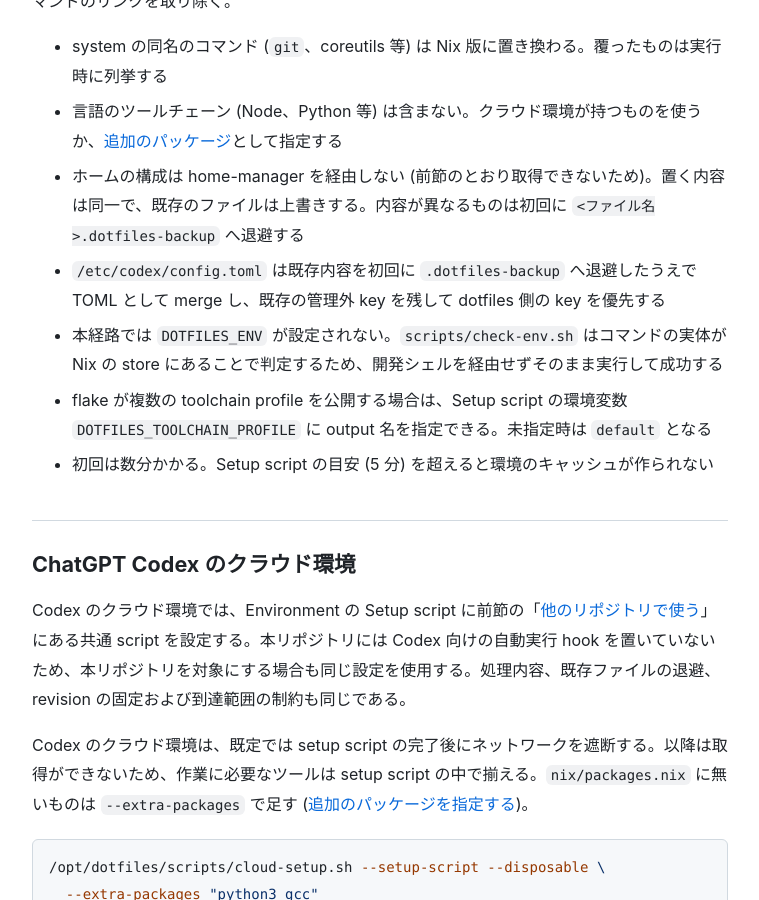
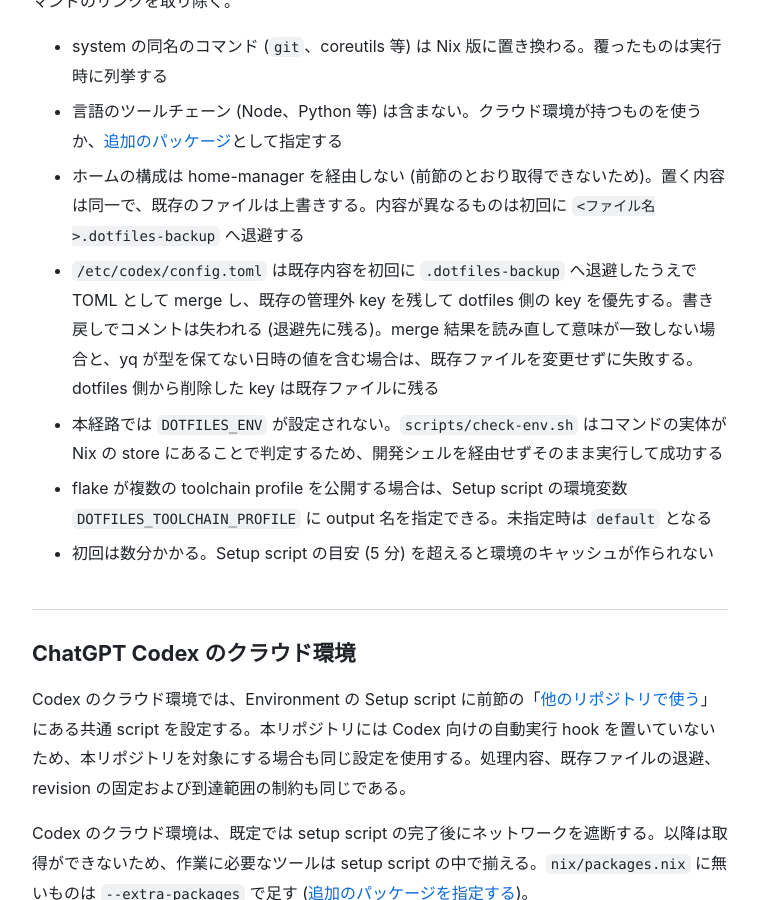
Before and after one commit to sabas0ba/dotfiles, a Jekyll site: the page built from docs/setup.md, in a window 1280 px wide and 900 px high, scrolled down 9397 px. Shown: the whole window, without its empty margins (260-1019 px from the left). Built offline with Jekyll 4.4.1, drawn with Linux system fonts in a browser that asks for light colours; our own code applies the rules of GitHub Pages for plain Markdown files.

Commit message:
fix: Codex の system config の overlay で key が別の table に移る問題を直す
yq の TOML 出力は key の順序を保つだけで並べ替えない。既存ファイルが dotted key
(analytics.enabled = true) や inline table を通常の key より前に置いていると、
後続の key が [analytics] 等の table の下に出力され、意味が変わっていた。

- JSON 経由で merge し、各階層で値を table より前に並べてから TOML に出力する
- 出力を読み直して merge 結果と意味が一致しない場合は既存ファイルを変更せず失敗する
- yq は日時を文字列として書き戻し型が変わるため、日時の値があれば変更せず失敗する
- 上記 2 例を test-cloud-home.sh の回帰検査に加える

Co-Authored-By: Claude Opus 5.5 <noreply@anthropic.com>
Claude-Session: https://claude.ai/code/session_0147Q62Ggtu9uCdFi1ryN2aV

```diff
--- a/docs/setup.md
+++ b/docs/setup.md
@@ -263,7 +263,7 @@ Setup script には `CLAUDE_ENV_FILE` が無く、セッションのシェルは
 - system の同名のコマンド (`git`、coreutils 等) は Nix 版に置き換わる。覆ったものは実行時に列挙する
 - 言語のツールチェーン (Node、Python 等) は含まない。クラウド環境が持つものを使うか、[追加のパッケージ](#追加のパッケージを指定する)として指定する
 - ホームの構成は home-manager を経由しない (前節のとおり取得できないため)。置く内容は同一で、既存のファイルは上書きする。内容が異なるものは初回に `<ファイル名>.dotfiles-backup` へ退避する
-- `/etc/codex/config.toml` は既存内容を初回に `.dotfiles-backup` へ退避したうえで TOML として merge し、既存の管理外 key を残して dotfiles 側の key を優先する
+- `/etc/codex/config.toml` は既存内容を初回に `.dotfiles-backup` へ退避したうえで TOML として merge し、既存の管理外 key を残して dotfiles 側の key を優先する。書き戻しでコメントは失われる (退避先に残る)。merge 結果を読み直して意味が一致しない場合と、yq が型を保てない日時の値を含む場合は、既存ファイルを変更せずに失敗する。dotfiles 側から削除した key は既存ファイルに残る
 - 本経路では `DOTFILES_ENV` が設定されない。`scripts/check-env.sh` はコマンドの実体が Nix の store にあることで判定するため、開発シェルを経由せずそのまま実行して成功する
 - flake が複数の toolchain profile を公開する場合は、Setup script の環境変数 `DOTFILES_TOOLCHAIN_PROFILE` に output 名を指定できる。未指定時は `default` となる
 - 初回は数分かかる。Setup script の目安 (5 分) を超えると環境のキャッシュが作られない
```
Also changed, not shown: 3 other files.
